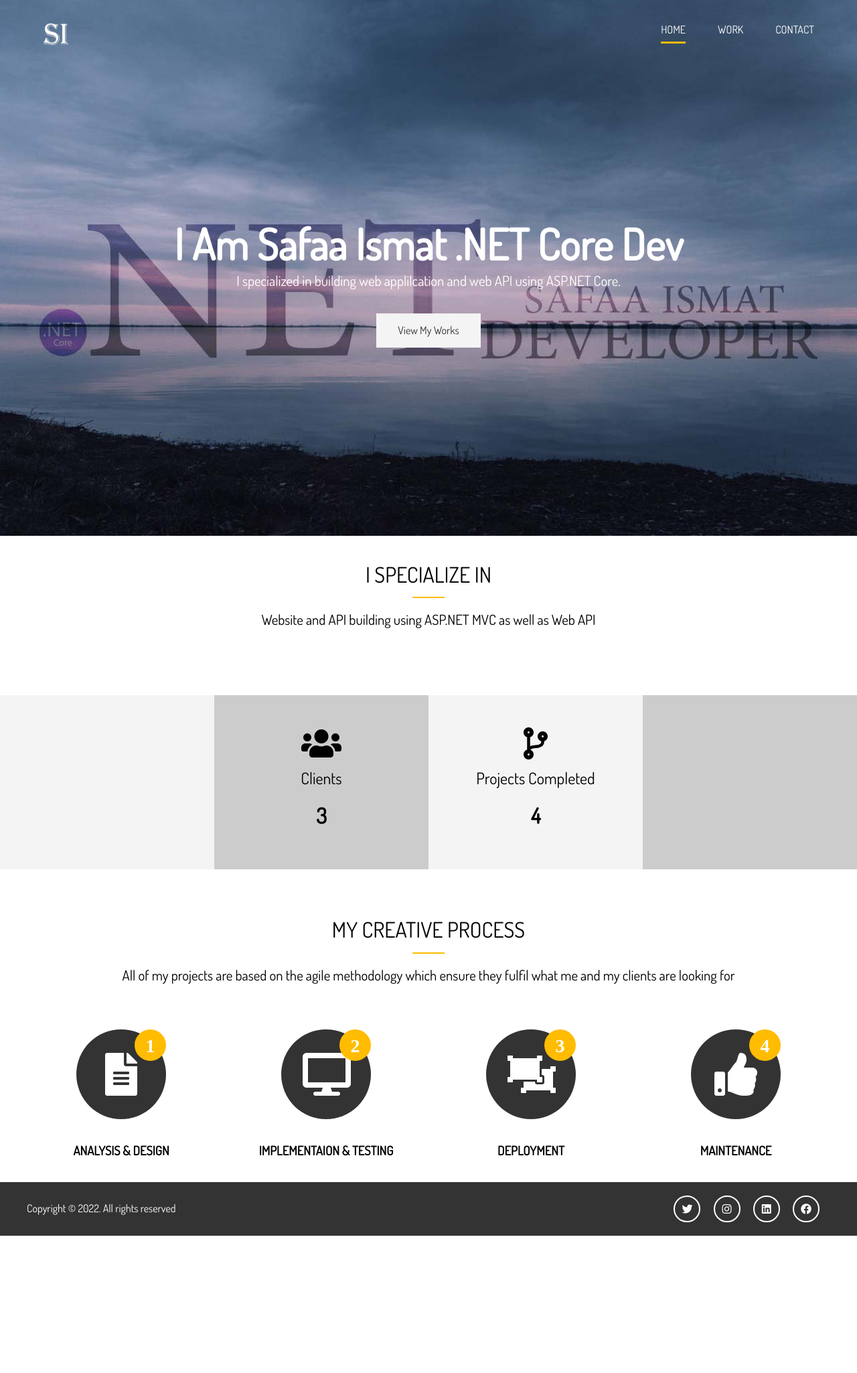
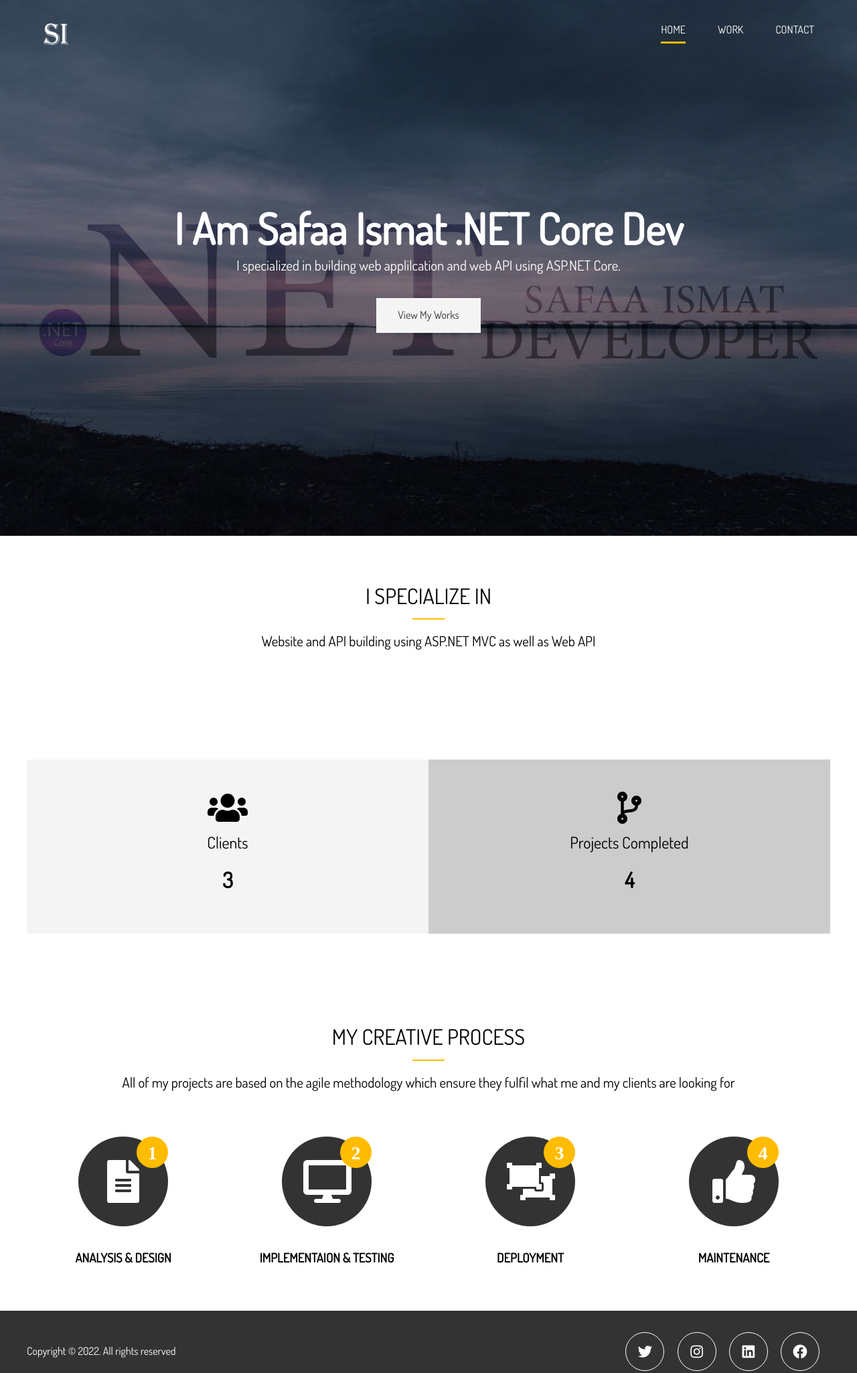
Before and after one commit to SafaaKhan/porfolio_website, a website: page dist/index.html in a window 1280 px wide. Shown: the whole page at 67% size. Before the commit the page ends 1845 px from the top, so only its background shows below. Drawn offline with Linux system fonts and the light colour scheme.

Commit message:
made some changes to the landing page

```diff
--- a/dist/css/main.css
+++ b/dist/css/main.css
@@ -30,9 +30,9 @@
   background-color: #333;
 }
 
-button[class^='btn-']:hover,
-a[class^='btn-']:hover,
-input[class^='btn-']:hover {
+button[class^="btn-"]:hover,
+a[class^="btn-"]:hover,
+input[class^="btn-"]:hover {
   background-color: #ffbc00;
 }
 
@@ -126,7 +126,7 @@ input[class^='btn-']:hover {
   overflow: hidden;
 }
 .item::after {
-  content: '';
+  content: "";
   position: absolute;
   display: block;
   background: inherit;
@@ -155,7 +155,7 @@ input[class^='btn-']:hover {
   transition: transform 750ms cubic-bezier(0.2, 1, 0.3, 1);
 }
 .item-image::before {
-  content: '';
+  content: "";
   display: block;
   padding-top: 75%;
   overflow: hidden;
@@ -207,7 +207,7 @@ input[class^='btn-']:hover {
 }
 
 body {
-  font-family: 'Dosis', sans-serif;
+  font-family: "Dosis", sans-serif;
   line-height: 1.6;
   background: #fff;
 }
@@ -240,6 +240,8 @@ img {
   display: flex;
   justify-content: space-between;
   padding-top: 1rem;
+  z-index: 1030;
+  position: relative;
 }
 #main-nav ul {
   display: flex;
@@ -263,13 +265,29 @@ img {
 }
 
 #header-home {
-  background: url('../img/showcase.jpg') no-repeat center right/cover;
+  background: linear-gradient(rgba(0, 0, 0, 0.4), rgba(0, 0, 0, 0.4)),
+    url("../img/showcase.jpg") no-repeat center right/cover;
   height: 100vh;
   color: #fff;
 }
 #header-home .header-content {
   text-align: center;
-  padding-top: 20%;
+  /* padding-bottom: calc(100vh - 86px); */
+  display: flex;
+  flex-direction: column;
+  justify-content: center;
+  align-items: center;
+  height: calc(100vh - 86px);
+  /* margin-top: -86px; */
+  /* padding-bottom: 86px; */
+  top: -50%;
+  left: -50%;
+  position: relative;
+  transform: translate(50%, 50%);
+}
+
+#header-home .container {
+  height: 100%;
 }
 #header-home .header-content h1 {
   font-size: 4rem;
@@ -277,7 +295,7 @@ img {
 }
 
 #header-inner {
-  background: url('../img/showcase.jpg') no-repeat 20% 30% / cover;
+  background: url("../img/showcase.jpg") no-repeat 20% 30% / cover;
   height: 5.5rem;
   border-bottom: 3px solid #ffbc00;
 }
@@ -295,7 +313,11 @@ img {
 
 #home-b .stats {
   display: grid;
-  grid-template-columns: repeat(4, 1fr);
+  /*   grid-template-columns: repeat(4, 1fr);
+ */
+  grid-template-columns: repeat(auto-fit, minmax(300px, 1fr));
+  /*   padding-inline: 1.5rem;
+ */
 }
 #home-b .stats li {
   line-height: 2;
@@ -319,8 +341,10 @@ img {
 
 #home-c .process {
   display: grid;
-  grid-template-columns: repeat(4, 1fr);
-  grid-gap: 1.5rem;
+  /*     grid-template-columns: repeat(4, 1fr);
+ */
+  grid-template-columns: repeat(auto-fit, minmax(250px, 1fr));
+  grid-gap: 1rem;
   text-align: center;
 }
 #home-c .process-step {
@@ -363,8 +387,8 @@ img {
 #about-a .about-info {
   display: grid;
   grid-template-areas:
-    'bioimage bio bio'
-    'aw1 aw2 aw3';
+    "bioimage bio bio"
+    "aw1 aw2 aw3";
   grid-gap: 1.2rem;
 }
 
@@ -446,9 +470,9 @@ img {
 #contact-a .text-fields {
   display: grid;
   grid-template-areas:
-    'name email'
-    'subject phone'
-    'message message';
+    "name email"
+    "subject phone"
+    "message message";
   grid-gap: 1.2rem;
   margin-bottom: 1.2rem;
 }
@@ -472,7 +496,7 @@ img {
   padding: 0.5rem 1rem;
 }
 
-#contact-a button[type='submit'] {
+#contact-a button[type="submit"] {
   width: 50%;
 }
 
@@ -490,23 +514,26 @@ img {
 #main-footer {
   background: #333;
   color: #fff;
-  height: 5rem;
+  /*   height: 5rem;
+ */
 }
 #main-footer .footer-content {
   display: flex;
   justify-content: space-between;
-  height: 5rem;
+  /*   height: 5rem;
+ */
   align-items: center;
 }
 #main-footer .footer-content .social .fab {
   margin-right: 1rem;
-  border: 2px #fff solid;
+  border: 1px #fff solid;
   border-radius: 50%;
-  height: 20px;
-  width: 20px;
-  line-height: 20px;
+  height: 40px;
+  width: 40px;
+  line-height: 40px;
   text-align: center;
   padding: 0.5rem;
+  transition: 0.4s;
 }
 #main-footer .footer-content .social .fab:hover {
   background: #ffbc00;
@@ -514,10 +541,28 @@ img {
 
 @media (max-width: 800px) {
   #header-home {
-    height: 30rem;
+    /*     height: 30rem;
+ */
   }
   #header-home .header-content {
-    padding-top: 5rem;
+    /*     padding-top: 5rem;
+ */
+  }
+
+  #header-home .header-content h1 {
+    font-size: 3rem;
+  }
+}
+
+@media (max-width: 676px) {
+  #main-footer .footer-content {
+    flex-direction: column;
+    padding-block: 1rem;
+    /*     height: 5rem;
+ */
+  }
+  #main-footer .copy-right {
+    padding-bottom: 1rem;
   }
 }
 
@@ -530,12 +575,14 @@ img {
     padding: 1rem;
   }
   #header-home {
-    height: 10rem;
+    /*     height: 10rem;
+ */
     border-bottom: 3px solid #ffbc00;
     background-position: 20% 30%;
   }
   #header-home .header-content {
-    display: none;
+    /*     display: none;
+ */
   }
   #header-inner {
     height: 10rem;
@@ -561,22 +608,22 @@ img {
   }
   #about-a .about-info {
     grid-template-areas:
-      'bioimage'
-      'bio'
-      'aw1'
-      'aw2'
-      'aw3';
+      "bioimage"
+      "bio"
+      "aw1"
+      "aw2"
+      "aw3";
   }
   #about-c {
     display: none;
   }
   #contact-a .text-fields {
     grid-template-areas:
-      'name'
-      'subject'
-      'email'
-      'phone'
-      'message';
+      "name"
+      "subject"
+      "email"
+      "phone"
+      "message";
   }
   #contact-b div {
     border-bottom: 1px solid #555;
@@ -594,16 +641,15 @@ img {
   #main-footer {
     height: 7rem;
   }
-  #main-footer .footer-content {
-    flex-direction: column;
-    padding: 1rem;
-    height: 5rem;
-  }
 }
 
 @media (max-height: 580px) {
   #header-home .header-content {
-    padding-top: 3rem;
+    /*     padding-top: 3rem;
+ */
+  }
+  #header-home .header-content h1 {
+    font-size: 2.5rem;
   }
 }
 
--- a/dist/index.html
+++ b/dist/index.html
@@ -40,7 +40,7 @@
 
   <!--Later: write docker, entityFramework, linux, sql server....-->
   <!-- Section A: Specialized -->
-  <section id="home-a" class="text-center py-2">
+  <section id="home-a" class="text-center py-4">
     <div class="container">
       <h2 class="section-title">I Specialize In</h2>
       <div class="bottom-line"></div>
@@ -89,15 +89,16 @@
   </section>
 
   <!-- Section B: Stats -->
-  <section id="home-b" class="text-center py-2">
+  <section id="home-b" class="text-center py-4">
+    <div class="container">
       <div class="stats">
-      <div>
+        <!--       <div>
         <ul>
           <li><i class=""></i></li>
           <li class="stats-title"></li>
           <li class="stats-number"></li>
         </ul>
-      </div>
+      </div> -->
         <div>
           <ul>
             <li><i class="fas fa-users fa-3x"></i></li>
@@ -112,17 +113,18 @@
             <li class="stats-number">4</li>
           </ul>
         </div>
-      <div>
+        <!--       <div>
         <ul>
           <li><i class=""></i></li>
           <li class="stats-title"></li>
           <li class="stats-number"></li>
         </ul>
+      </div> -->
       </div>
     </div>
   </section>
   <!-- Section C: Process -->
-  <section id="home-c" class="text-center py-2">
+  <section id="home-c" class="text-center py-4">
     <div class="container">
       <h1 class="section-title">My Creative Process</h1>
       <div class="bottom-line"></div>
@@ -171,14 +173,16 @@
     </div>
   </section>
 
-  <footer id="main-footer">
+  <footer class="py-2" id="main-footer">
     <div class="footer-content container">
+      <div class="copy-right">
         <p>Copyright &copy; 2022. All rights reserved</p>
+      </div>
       <div class="social">
-        <i class="fab fa-twitter"></i>
-        <i class="fab fa-instagram"></i>
-        <i class="fab fa-linkedin"></i>
-        <i class="fab fa-facebook"></i>
+        <i class="fab fa-twitter fa-lg"></i>
+        <i class="fab fa-instagram fa-lg"></i>
+        <i class="fab fa-linkedin fa-lg"></i>
+        <i class="fab fa-facebook fa-lg"></i>
       </div>
     </div>
   </footer>
```
Lines whose indentation alone changed are shown as unchanged.
